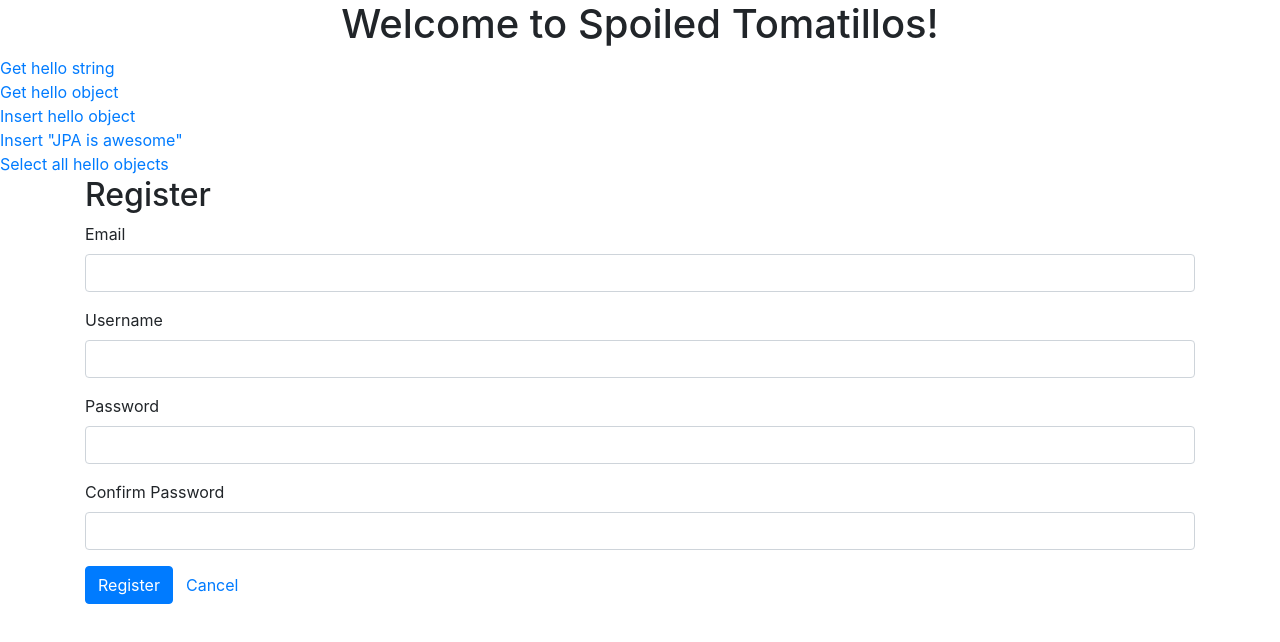
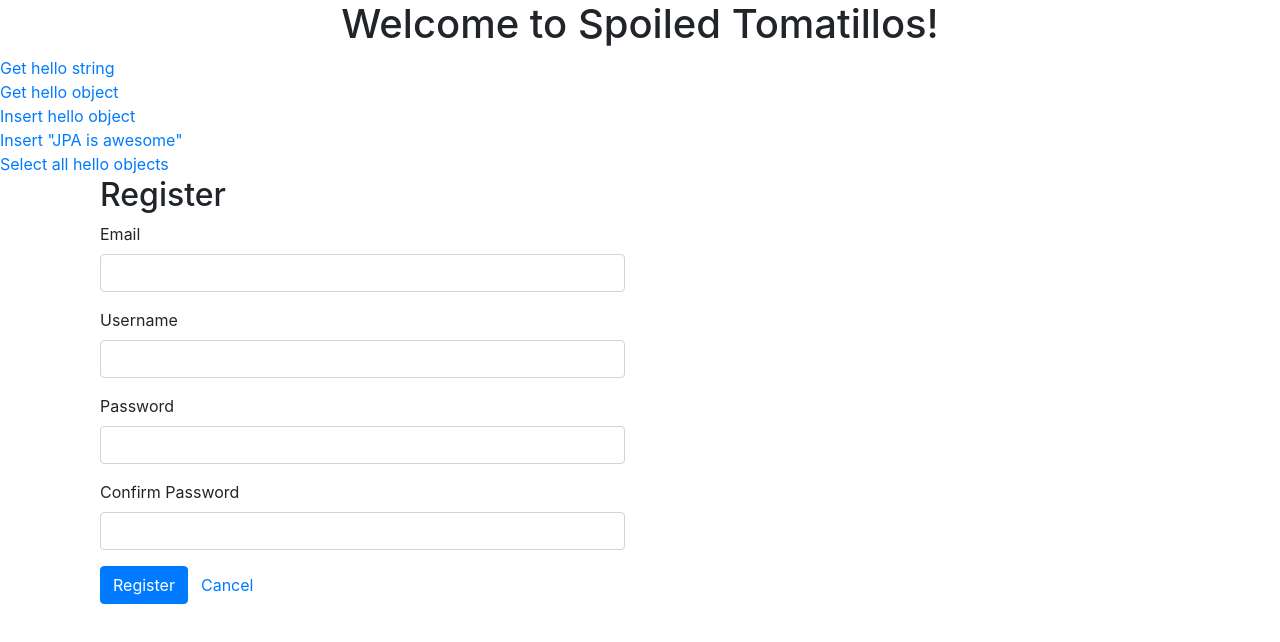
Before and after one commit to ofishstein/spoiled-tomatillos, an Angular app in the folder spoiled-tomatillos-client/: page /register in a window 1280 px wide. Shown: the top 642 px of the page. Built offline with nearby package versions, Linux system fonts and the light colour scheme.

Commit message:
add sizing

```diff
--- a/spoiled-tomatillos-client/src/app/register/register.component.html
+++ b/spoiled-tomatillos-client/src/app/register/register.component.html
@@ -1,4 +1,5 @@
 <div class="container">
+	<div class="col-md-6 col-md-offset-3">
 	    <h2>Register</h2>
 	    <form name="form">
 	    	<div class="form-group">
@@ -24,3 +25,4 @@
 	        </div>
 	    </form>
 	</div>
+</div>
```
Lines whose indentation alone changed are shown as unchanged.
